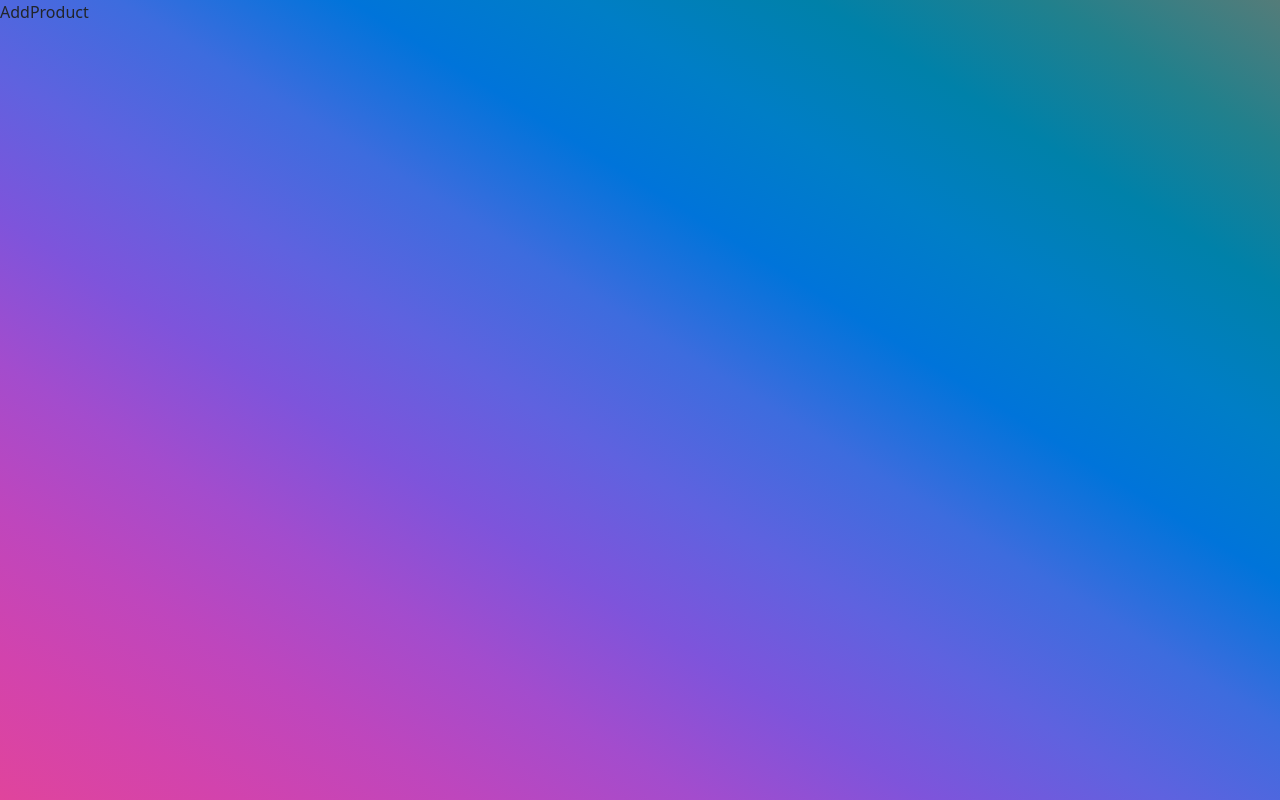
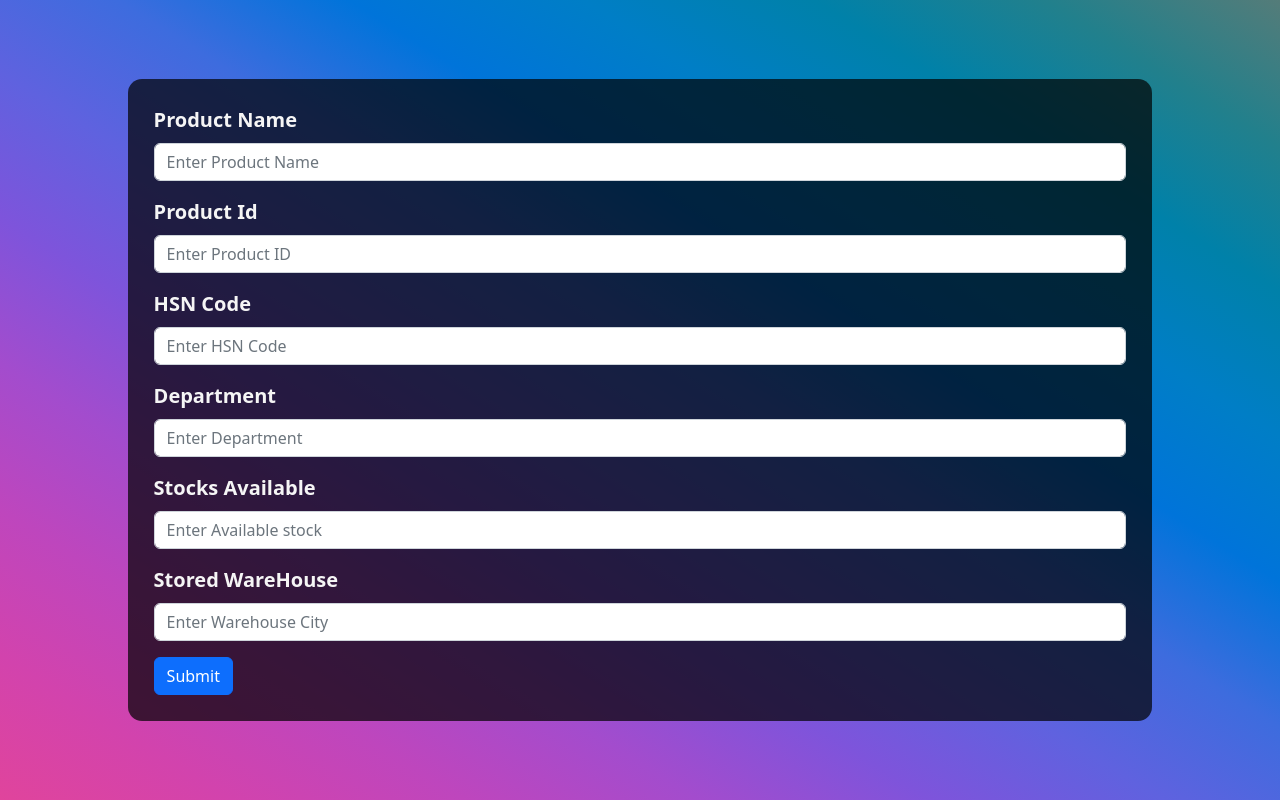
Before and after one commit to Arunkumarbalasubramani/product-formik, a React (Create React App) app: page /products/add in a window 1280 px wide. Built offline with nearby package versions, Linux system fonts and the light colour scheme.

Commit message:
Completed Add Product Page

```diff
--- a/package.json
+++ b/package.json
@@ -14,6 +14,7 @@
     "@testing-library/user-event": "^13.5.0",
     "axios": "^1.2.4",
     "bootstrap": "^5.2.3",
+    "formik": "^2.2.9",
     "react": "^18.2.0",
     "react-bootstrap": "^2.7.0",
     "react-dom": "^18.2.0",
@@ -21,7 +22,8 @@
     "react-router-dom": "^6.7.0",
     "react-scripts": "5.0.1",
     "sass": "^1.57.1",
-    "web-vitals": "^2.1.4"
+    "web-vitals": "^2.1.4",
+    "yup": "^0.32.11"
   },
   "scripts": {
     "start": "react-scripts start",
--- a/src/App.scss
+++ b/src/App.scss
@@ -30,3 +30,23 @@
 
   padding: 2%;
 }
+.add-product-container {
+  display: flex;
+  flex-direction: column;
+  justify-content: center;
+  align-items: center;
+  height: 100vh;
+}
+.add-product-form {
+  width: 80%;
+  background: rgba(0, 0, 0, 0.7);
+  padding: 2%;
+  border-radius: 14px;
+}
+.label {
+  font-size: 20px;
+  color: whitesmoke;
+  font-weight: 600;
+}
+.input {
+}
--- a/src/components/AddProduct.jsx
+++ b/src/components/AddProduct.jsx
@@ -1,7 +1,154 @@
+import { useFormik } from "formik";
 import React from "react";
+import Button from "react-bootstrap/Button";
+import Form from "react-bootstrap/Form";
+import { useNavigate } from "react-router-dom";
+import * as yup from "yup";
+import Alert from "react-bootstrap/Alert";
+import axios from "axios";
+
+const productValidationSchema = yup.object({
+  productName: yup.string().required("Fill This Product Name"),
+  productID: yup
+    .string("Product Id is Manadatory")
+    .matches(/^[0-9]+$/, "Must be only digits")
+    .min(4, " Must be Four Digits")
+    .max(4, " Must be Four Digits"),
+  hsncode: yup
+    .string("Must be only digits")
+    .matches(/^[0-9]+$/, "Must be only digits")
+    .min(6, " Must be Six Digits")
+    .max(6, " Must be Six Digits"),
+  warhouse: yup.string().required("Fill Which Department it is allocated "),
+  stock: yup
+    .string("Must be only digits")
+    .matches(/^[0-9]+$/, "Must be only digits"),
+  warhouse: yup.string().required("Fill the city where the WereHouse is"),
+});
 
 const AddProduct = () => {
-  return <div>AddProduct</div>;
+  const navigate = useNavigate();
+  const addNewProduct = async (newProduct) => {
+    axios
+      .post(`https://63d4ac100e7ae91a00a0aac3.mockapi.io/products`, newProduct)
+      .then(() => navigate("/"));
+  };
+
+  const { handleSubmit, values, handleChange, handleBlur, touched, errors } =
+    useFormik({
+      initialValues: {
+        productName: "",
+        productID: "",
+        hsncode: "",
+        department: "",
+        stock: "",
+        warhouse: "",
+      },
+      validationSchema: productValidationSchema,
+      onSubmit: (newProduct) => {
+        addNewProduct(newProduct);
+      },
+    });
+
+  return (
+    <div className="add-product-container">
+      <Form className="add-product-form" onSubmit={handleSubmit}>
+        <Form.Group className="mb-3" controlId="productName">
+          <Form.Label className="label">Product Name</Form.Label>
+          <Form.Control
+            type="productName"
+            placeholder="Enter Product Name"
+            className="input"
+            value={values.productName}
+            onChange={handleChange}
+            onBlur={handleBlur}
+            error={touched.productName && errors.productName}
+          />
+
+          {touched.productName && errors.productName ? (
+            <Alert variant="danger">{errors.productName} </Alert>
+          ) : null}
+        </Form.Group>
+        <Form.Group className="mb-3" controlId="productID">
+          <Form.Label className="label">Product Id</Form.Label>
+          <Form.Control
+            type="productID"
+            placeholder="Enter Product ID"
+            value={values.productID}
+            onChange={handleChange}
+            onBlur={handleBlur}
+            error={touched.productID && errors.productID}
+          />
+          {touched.productID && errors.productID ? (
+            <Alert variant="danger">{errors.productID} </Alert>
+          ) : null}
+        </Form.Group>
+
+        <Form.Group className="mb-3" controlId="hsncode">
+          <Form.Label className="label">HSN Code</Form.Label>
+          <Form.Control
+            type="hsncode"
+            placeholder="Enter HSN Code"
+            value={values.hsncode}
+            onChange={handleChange}
+            onBlur={handleBlur}
+            error={touched.hsncode && errors.hsncode}
+          />
+          {touched.hsncode && errors.hsncode ? (
+            <Alert variant="danger">{errors.hsncode} </Alert>
+          ) : null}
+        </Form.Group>
+
+        <Form.Group className="mb-3" controlId="department">
+          <Form.Label className="label">Department</Form.Label>
+          <Form.Control
+            type="department"
+            placeholder="Enter Department"
+            value={values.department}
+            onChange={handleChange}
+            onBlur={handleBlur}
+            error={touched.department && errors.department}
+          />
+          {touched.department && errors.department ? (
+            <Alert variant="danger">{errors.department} </Alert>
+          ) : null}
+        </Form.Group>
+
+        <Form.Group className="mb-3" controlId="stock">
+          <Form.Label className="label">Stocks Available</Form.Label>
+          <Form.Control
+            type="stock"
+            placeholder="Enter Available stock"
+            value={values.stock}
+            onChange={handleChange}
+            onBlur={handleBlur}
+            error={touched.stock && errors.stock}
+          />
+          {touched.stock && errors.stock ? (
+            <Alert variant="danger">{errors.stock} </Alert>
+          ) : null}
+        </Form.Group>
+        <Form.Group className="mb-3" controlId="warhouse">
+          <Form.Label className="label">Stored WareHouse</Form.Label>
+          <Form.Control
+            type="warhouse"
+            placeholder="Enter Warehouse City"
+            value={values.warhouse}
+            onChange={handleChange}
+            onBlur={handleBlur}
+            error={touched.warhouse && errors.warhouse}
+          />
+          {touched.warhouse && errors.warhouse ? (
+            <Alert variant="danger">{errors.warhouse} </Alert>
+          ) : null}
+        </Form.Group>
+
+        <Button variant="primary" type="submit">
+          Submit
+        </Button>
+      </Form>
+    </div>
+  );
 };
 
 export default AddProduct;
--- a/src/components/List.jsx
+++ b/src/components/List.jsx
@@ -11,6 +11,7 @@ import Tooltip from "@mui/material/Tooltip";
 import IconButton from "@mui/material/IconButton";
 import EditIcon from "@mui/icons-material/Edit";
 import { useNavigate } from "react-router-dom";
+import DeleteIcon from "@mui/icons-material/Delete";
 const columns = [
   { id: "productName", label: "Product Name", minWidth: 170 },
   { id: "productID", label: "Product ID", minWidth: 100 },
@@ -98,10 +99,21 @@ const List = ({ productData }) => {
                       })}
                       <TableCell>
                         <Tooltip title="Edit Details" arrow>
-                          <IconButton>
+                          <IconButton size="large">
                             <EditIcon
                               onClick={() => {
                                 navigate(`/products/edit/${row.id}`);
+                              }}
+                            />
+                          </IconButton>
+                        </Tooltip>
+                      </TableCell>
+                      <TableCell>
+                        <Tooltip title="Delete Data" arrow>
+                          <IconButton size="large">
+                            <DeleteIcon
+                              onClick={() => {
+                                navigate(`/products/delete/${row.id}`);
                               }}
                             />
                           </IconButton>
```
Also changed, not shown: 1 other file (tests, documents, lock files or other folders).
